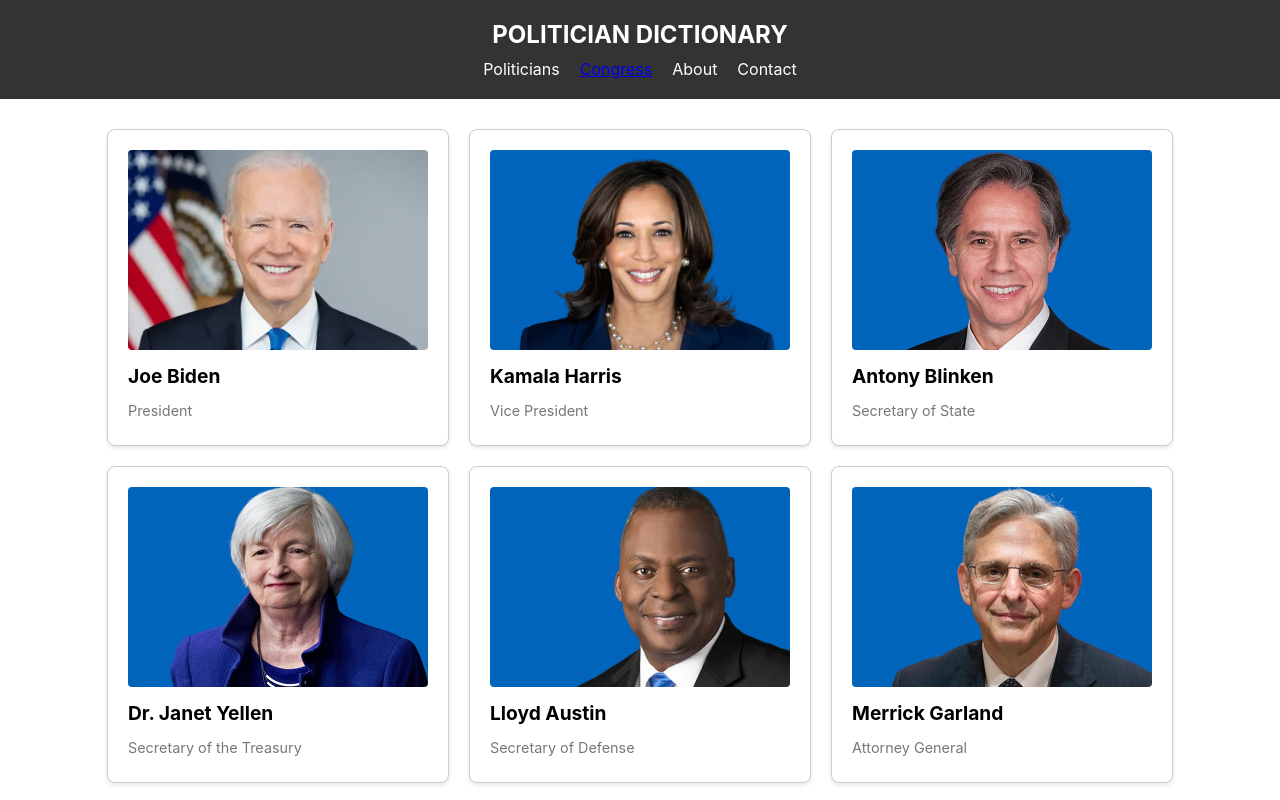
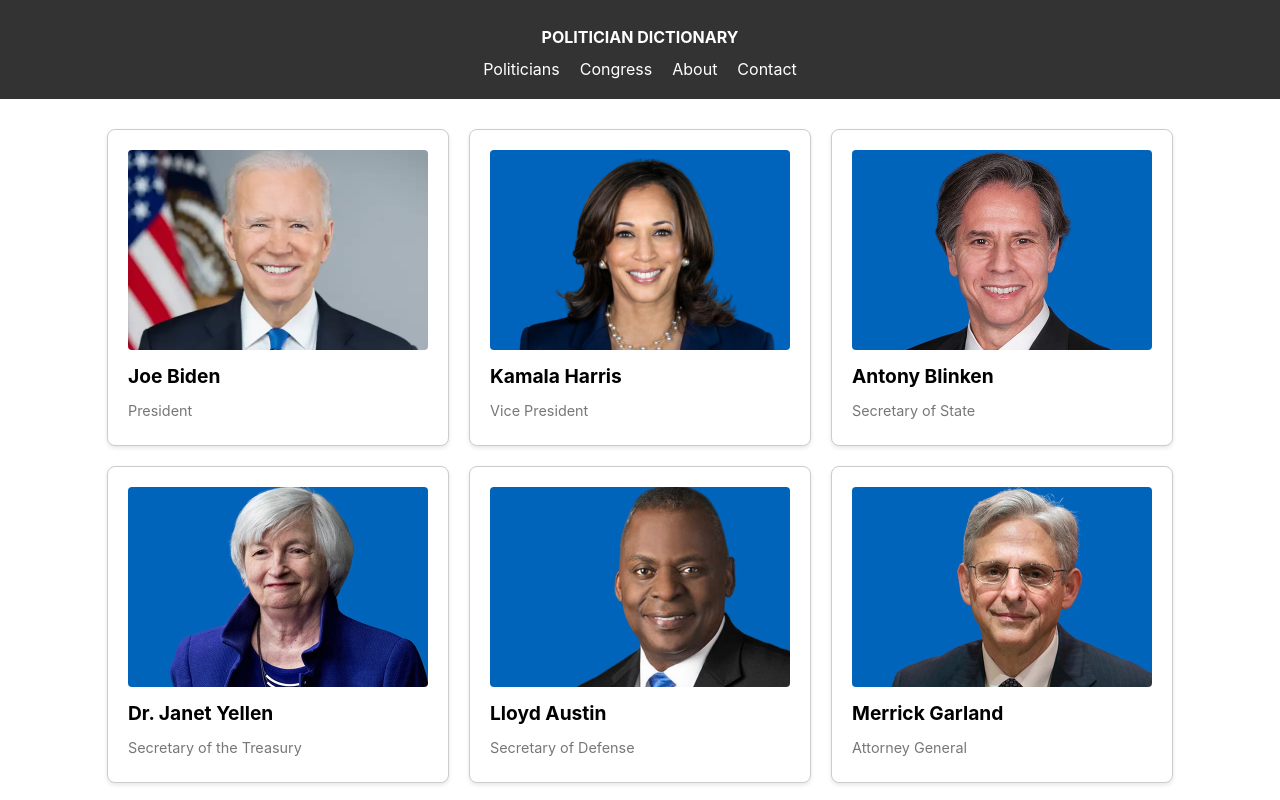
Before and after one commit to McGuire00/Blackbird, a React (Create React App) app in the folder maverick/: page / in a window 1280 px wide. Shown: the top 800 px of the page. Built offline with nearby package versions, Linux system fonts and the light colour scheme.

Commit message:
Made header title a link to home and added styling to fix weird issue of links showing as clicked

```diff
--- a/maverick/src/components/Header/Header.css
+++ b/maverick/src/components/Header/Header.css
@@ -35,3 +35,10 @@
 .header-nav-item:hover {
   text-decoration: underline;
 }
+
+.nav-link {
+  color: #fff;
+  text-decoration: none;
+  font-size: 16px;
+  cursor: pointer;
+}
--- a/maverick/src/components/Header/Header.js
+++ b/maverick/src/components/Header/Header.js
@@ -4,12 +4,14 @@ import { Link } from 'react-router-dom';
 function Header() {
   return (
     <div className="header">
-      <h1 className="header-title">Politician Dictionary</h1>
+      <h1 className="header-title">
+        <Link className="nav-link" to="/">Politician Dictionary</Link>
+      </h1>
       <nav className="header-nav">
         <ul className="header-nav-list">
           <li className="header-nav-item">Politicians</li>
           <li className="header-nav-item">
-            <Link to="/congress">Congress</Link>
+            <Link className="nav-link" to="/congress">Congress</Link>
           </li>
           <li className="header-nav-item">About</li>
           <li className="header-nav-item">Contact</li>
```
